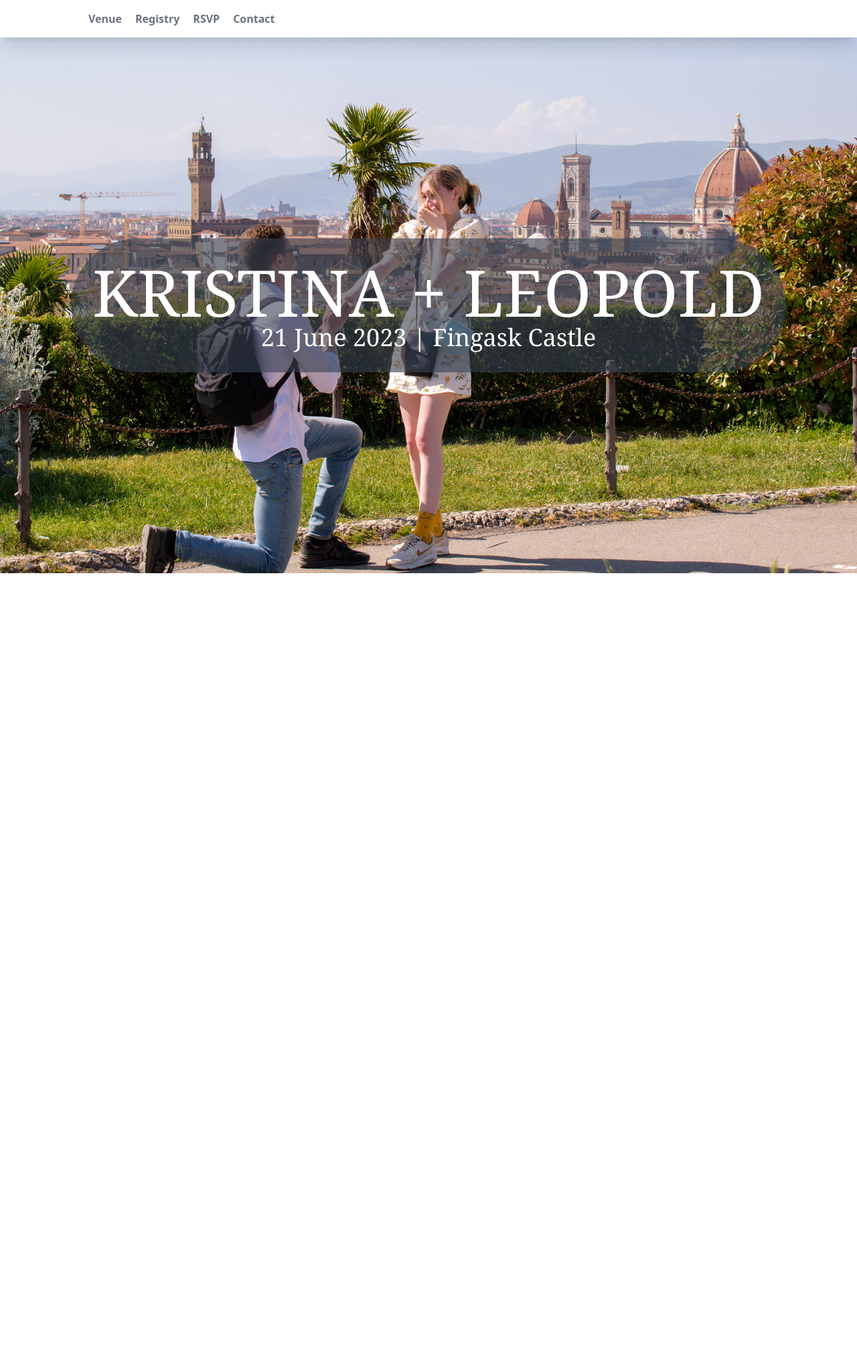
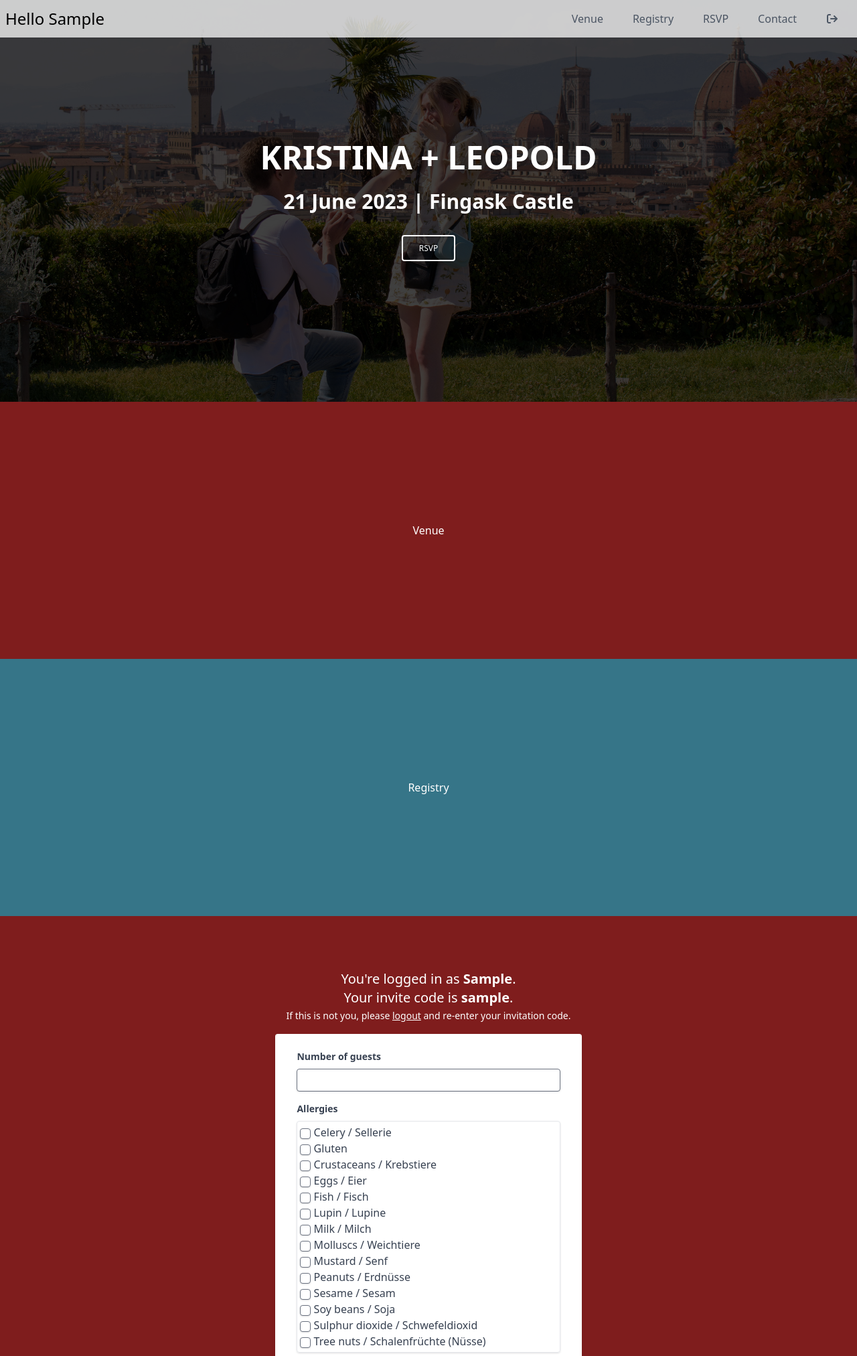
Before and after one commit to leo-pfeiffer/kumpfeiffer, a Django app: page /home in a window 1280 px wide. Shown: the top 2025 px of the page at 67% size. Before the commit the page ends 856 px from the top, so only its background shows below. Run offline with Django 4.2, Linux system fonts and the light colour scheme; the visitor is signed in with stand-in values (Sample User, id 1); parts of the project's set-up code (start-up, migrations or seed data) failed here and were passed over; some libraries are stand-ins or nearby versions.

Commit message:
feat: rsvp form styling

```diff
--- a/wedding/forms.py
+++ b/wedding/forms.py
@@ -1,7 +1,26 @@
 from django import forms
+
 from wedding.models import Allergy
 
 
 class RsvpForm(forms.Form):
-    num_guests = forms.IntegerField(label="Number of guests")
-    allergies = forms.MultipleChoiceField(choices=Allergy.ALLERGY_CHOICES)
+
+    # this is disgusting, but django made me do it :-(
+    css_class = "shadow appearance-none border rounded py-1 px-1 text-gray-700"
+
+    num_guests = forms.IntegerField(
+        label="Number of guests",
+        widget=forms.NumberInput(attrs={'class': css_class + " w-full"})
+    )
+    allergies = forms.MultipleChoiceField(
+        choices=Allergy.ALLERGY_CHOICES,
+        label="Allergies",
+        widget=forms.CheckboxSelectMultiple(attrs={'class': css_class}),
+        required=False
+    )
+    note = forms.CharField(
+        label="Other Allergies / Notes",
+        max_length=200,
+        widget=forms.TextInput(attrs={'class': css_class + " w-full"}),
+        required=False
+    )
--- a/wedding/templates/base.html
+++ b/wedding/templates/base.html
@@ -7,6 +7,7 @@
         <meta name="viewport" content="width=device-width, initial-scale=1.0">
         <link rel="icon" type="image/x-icon" href="{% static "img/favicon.ico" %}">
         <script src="https://cdn.tailwindcss.com?plugins=forms,typography,aspect-ratio,line-clamp"></script>
+        <link rel="stylesheet" href="https://cdnjs.cloudflare.com/ajax/libs/font-awesome/6.1.1/css/all.min.css" integrity="sha512-KfkfwYDsLkIlwQp6LFnl8zNdLGxu9YAA1QvwINks4PhcElQSvqcyVLLD9aMhXd13uQjoXtEKNosOWaZqXgel0g==" crossorigin="anonymous" referrerpolicy="no-referrer" />
         <script>
             let proposalUrl = '{% static "img/proposal.jpeg" %}'
             tailwind.config = {
--- a/wedding/templates/home.html
+++ b/wedding/templates/home.html
@@ -1,116 +1,137 @@
 {% extends "base.html" %}
 {% load static %}
 {% block content %}
-    <script src="https://cdn.jsdelivr.net/npm/seamless-scroll-polyfill@latest/lib/bundle.min.js"></script>
-    <!-- Navbar goes here -->
-    <nav class="sticky top-0 z-30 w-full px-2 bg-white sm:px-4 shadow-xl">
-        <div class="max-w-6xl mx-auto px-4">
-            <div class="flex justify-between">
-                <div class="flex space-x-7">
-                    <div>
-                        <!-- Website Logo -->
-                        <a href="#" class="flex items-center py-4 px-2">
-{#								<img src="logo.png" alt="Logo" class="h-8 w-8 mr-2">#}
+    <header>
+        <nav class="flex items-center justify-between flex-wrap py-2 fixed w-full z-10 top-0 bg-white bg-opacity-75">
+
+            <div class="flex items-center flex-shrink-0 mr-6">
+                <a class="no-underline hover:no-underline" href="#">
+                    <span class="text-2xl pl-2">Hello {{ name }}</span>
                 </a>
             </div>
-                    <!-- Primary Navbar items -->
-                    <div class="hidden md:flex items-center space-x-1">
-                        <button id="menu-venue" class="py-4 px-2 text-gray-500 font-semibold hover:text-teal transition duration-300">Venue</button>
-                        <button id="menu-registry" class="py-4 px-2 text-gray-500 font-semibold hover:text-teal transition duration-300">Registry</button>
-                        <button id="menu-rsvp" class="py-4 px-2 text-gray-500 font-semibold hover:text-teal transition duration-300">RSVP</button>
-                        <button id="menu-contact" class="py-4 px-2 text-gray-500 font-semibold hover:text-teal transition duration-300">Contact</button>
-                    </div>
-                </div>
-                <!-- Mobile menu button -->
-                <div class="md:hidden flex items-center">
-                    <button class="outline-none mobile-menu-button">
-                    <svg class=" w-6 h-6 text-gray-500 hover:text-teal "
-                        x-show="!showMenu"
-                        fill="none"
-                        stroke-linecap="round"
-                        stroke-linejoin="round"
-                        stroke-width="2"
-                        viewBox="0 0 24 24"
-                        stroke="currentColor"
-                    >
-                        <path d="M4 6h16M4 12h16M4 18h16"></path>
+
+            <div class="block lg:hidden">
+                <button id="nav-toggle" class="flex items-center px-3 py-2 border rounded text-gray-500 border-gray-600 hover:text-white hover:border-white">
+                    <svg class="fill-current h-3 w-3" viewBox="0 0 20 20" xmlns="http://www.w3.org/2000/svg">
+                        <title>Menu</title><path d="M0 3h20v2H0V3zm0 6h20v2H0V9zm0 6h20v2H0v-2z"/>
                     </svg>
                 </button>
             </div>
-            </div>
-        </div>
-        <!-- mobile menu -->
-        <div class="hidden mobile-menu">
-            <ul class="">
-                <li><a href="#Venue" class="block text-sm px-2 py-4 hover:bg-teal transition duration-300">Venue</a></li>
-                <li><a href="#Registry" class="block text-sm px-2 py-4 hover:bg-teal transition duration-300">Registry</a></li>
-                <li><a href="#RSVP" class="block text-sm px-2 py-4 hover:bg-teal transition duration-300">RSVP</a></li>
-                <li><a href="#Contact" class="block text-sm px-2 py-4 hover:bg-teal transition duration-300">Contact</a></li>
+
+            <div class="w-full flex-grow lg:flex lg:items-center lg:w-auto hidden lg:block pt-6 lg:pt-0" id="nav-content">
+                <ul class="list-reset lg:flex justify-end flex-1 items-center">
+                    <li class="mr-3">
+                        <a class="inline-block text-gray-600 no-underline hover:text-gray-900 hover:text-underline py-2 px-4" href="#Venue">Venue</a>
+                    </li>
+                    <li class="mr-3">
+                        <a class="inline-block text-gray-600 no-underline hover:text-gray-900 hover:text-underline py-2 px-4" href="#Registry">Registry</a>
+                    </li>
+                    <li class="mr-3">
+                        <a class="inline-block text-gray-600 no-underline hover:text-gray-900 hover:text-underline py-2 px-4" href="#RSVP">RSVP</a>
+                    </li>
+                    <li class="mr-3">
+                        <a class="inline-block text-gray-600 no-underline hover:text-gray-900 hover:text-underline py-2 px-4" href="#Contact">Contact</a>
+                    </li>
+                    <li class="mr-3">
+                        <a class="inline-block text-gray-600 no-underline hover:text-gray-900 hover:text-underline py-2 px-4" href="/logout"><i class="fa fa-sign-out" aria-hidden="true"></i></a>
+                    </li>
                 </ul>
             </div>
         </nav>
-    <div class="snap-y snap-mandatory h-screen overflow-scroll top-2 mx-auto">
-        <section id="Hero" class="w-full h-screen bg-center bg-cover bg-proposal snap-start flex justify-center items-center">
-            <div class="max-w-6xl p-8 justify-center bg-cover bg-gray-700 bg-opacity-60 rounded-full">
-                <div class="text-center text-white font-serif">
-                    <span class="text-8xl">KRISTINA + LEOPOLD</span><br>
-                    <span class="text-4xl">21 June 2023 | Fingask Castle</span>
+
+      <!-- Background image -->
+      <div class="relative overflow-hidden bg-no-repeat bg-cover bg-proposal" style="
+        height: 600px;
+        background-position: 25% 40%;
+      ">
+        <div class="absolute top-0 right-0 bottom-0 left-0 w-full h-full overflow-hidden bg-fixed"
+          style="background-color: rgba(0, 0, 0, 0.75)">
+          <div class="flex justify-center items-center h-full">
+            <div class="text-center text-white px-6 md:px-12">
+              <h1 class="text-5xl font-bold mt-0 mb-6">KRISTINA + LEOPOLD</h1>
+              <h3 class="text-3xl font-bold mb-8">21 June 2023 | Fingask Castle</h3>
+              <a type="button" href="#RSVP"
+                class="inline-block px-6 py-2.5 border-2 border-white text-white font-medium text-xs leading-tight uppercase rounded hover:bg-black hover:bg-opacity-5 focus:outline-none focus:ring-0 transition duration-150 ease-in-out"
+                data-mdb-ripple="true" data-mdb-ripple-color="light">
+                RSVP
+              </a>
             </div>
           </div>
-        </section>
-        <section id="Venue" class="w-full h-screen bg-center bg-cover bg-red-900 snap-start flex justify-center items-center">
+        </div>
+      </div>
+      <!-- Background image -->
+    </header>
+
+    <section id="Venue" class="w-full h-96 min-h-fit bg-center bg-cover bg-red-900 flex justify-center items-center">
         <div class="max-w-6xl mx-auto px-4">
             <div class="text-center text-white">
                 Venue
             </div>
         </div>
     </section>
-        <section id="Registry" class="w-full h-screen bg-center bg-cover bg-teal snap-start flex justify-center items-center">
+    <section id="Registry" class="w-full h-96 min-h-fit bg-center bg-cover bg-teal flex justify-center items-center">
         <div class="max-w-6xl mx-auto px-4">
             <div class="text-center text-white">
                 Registry
             </div>
         </div>
     </section>
-        <section id="RSVP" class="w-full h-screen bg-center bg-cover bg-red-900 snap-start flex justify-center items-center">
+    <section id="RSVP" class="w-full p-16 min-h-fit bg-center bg-cover bg-red-900 flex justify-center items-center">
         <div class="max-w-6xl mx-auto px-4">
-                <form id="rsvp-form" method="post" class="text-center">
+            <div class="text-white text-center m-4">
+                <span class="text-xl">You're logged in as <strong>{{ name }}</strong>.</span>
+                <br>
+                <span class="text-xl">Your invite code is <strong>{{ invite_code }}</strong>.</span>
+                <br>
+                <span class="text-sm"> If this is not you, please
+                    <a href="/logout" class="underline">logout</a> and re-enter your invitation code.
+                </span>
+            </div>
+
+            <form id="rsvp-form" class="bg-white shadow-md rounded px-8 pt-6 pb-8 mb-4" method="post">
                 {% csrf_token %}
-                    {{ form }}
-                    <input type="submit" value="Submit" class="button">
+                <div class="form-group mb-4">
+                  <label class="block text-gray-700 text-sm font-bold mb-2" for="num_guests">
+                    Number of guests
+                  </label>
+                    {{ form.num_guests }}
+                </div>
+                <div class="form-group form-check mb-6">
+                  <label class="block text-gray-700 text-sm font-bold mb-2" for="allergies">
+                    Allergies
+                  </label>
+                    {{ form.allergies }}
+                </div>
+                <div class="form-group mb-4">
+                  <label class="block text-gray-700 text-sm font-bold mb-2" for="note">
+                    Other allergies / notes
+                  </label>
+                    {{ form.note }}
+                </div>
+                <div class="form-group">
+                    <input class="bg-blue-500 hover:bg-blue-700 text-white font-bold py-2 px-4 rounded focus:outline-none focus:shadow-outline" type="submit" value="Submit">
+                </div>
             </form>
         </div>
     </section>
-        <section id="Contact" class="w-full h-screen bg-center bg-cover bg-teal snap-start flex justify-center items-center">
+    <section id="Contact" class="w-full h-96 min-h-fit bg-center bg-cover bg-teal flex justify-center items-center">
         <div class="max-w-6xl mx-auto px-4">
             <div class="text-center text-white">
                 Contact
             </div>
         </div>
     </section>
+    <footer id="Contact" class="w-full h-96 min-h-fit bg-center bg-cover bg-white flex justify-center items-center">
+        <div class="max-w-6xl mx-auto px-4">
+            <div class="text-center">
+                Contact
             </div>
+        </div>
+    </footer>
 	<script>
-    const btn = document.querySelector("button.mobile-menu-button");
-    const menu = document.querySelector(".mobile-menu");
-
-    btn.addEventListener("click", () => {
-        menu.classList.toggle("hidden");
-    });
-
-    // nav scrolling
-    const smoothScrollFromTo = function (fromId, toId) {
-        let fromElement = document.getElementById(fromId);
-        let toElement = document.getElementById(toId);
-        fromElement.onclick = () => {
-            seamless.scrollIntoView(toElement, {
-                behavior: "smooth",
-            });
-        };
+		//Javascript to toggle the menu
+		document.getElementById('nav-toggle').onclick = function(){
+			document.getElementById("nav-content").classList.toggle("hidden");
 		}
-
-    smoothScrollFromTo("menu-venue", "Venue")
-    smoothScrollFromTo("menu-registry", "Registry")
-    smoothScrollFromTo("menu-rsvp", "RSVP")
-    smoothScrollFromTo("menu-contact", "Contact")
 	</script>
 {% endblock content %}
--- a/wedding/views/home.py
+++ b/wedding/views/home.py
@@ -11,7 +11,9 @@ class HomeView(LoginRequiredMixin, TemplateView):
 
     def get(self, request, **kwargs):
         return render(request, self.template_name, {
-            'form': RsvpForm()
+            'form': RsvpForm(),
+            "invite_code": request.user.username,
+            "name": request.user.first_name
         })
 
     def post(self, request, *args, **kwargs):
```
Also changed, not shown: wedding/admin.py (+7 -1 lines). Lines whose indentation alone changed are shown as unchanged.
